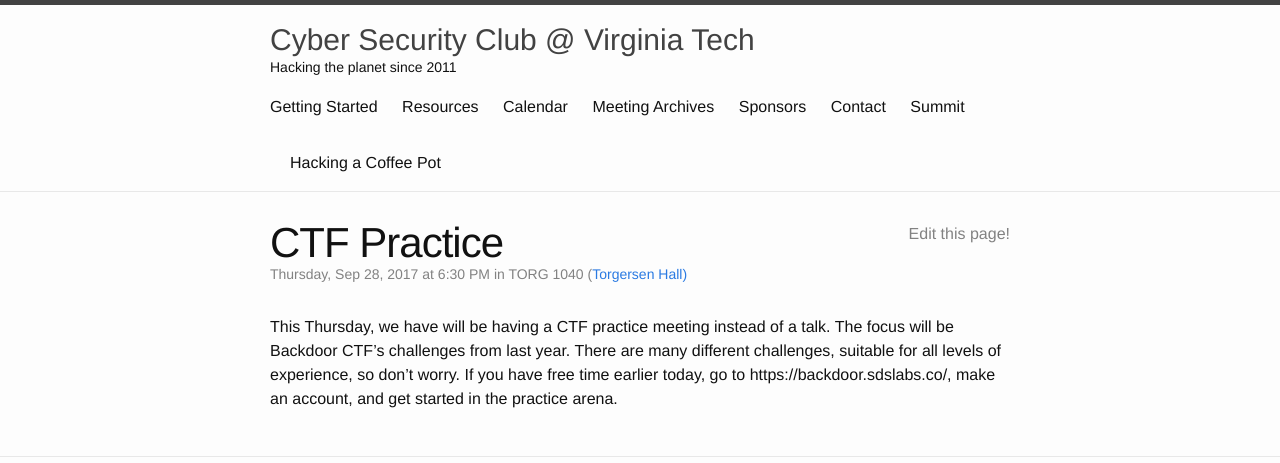
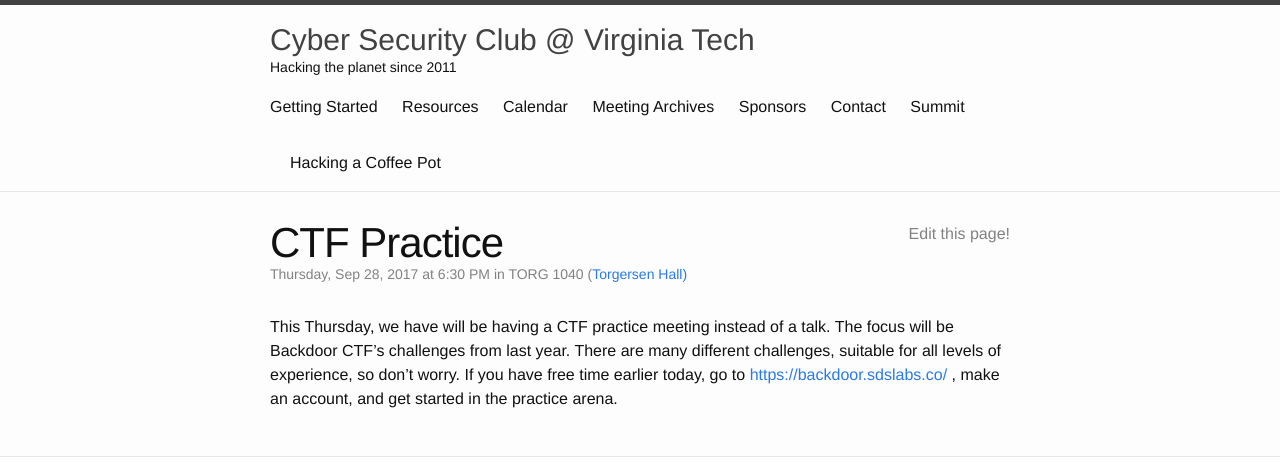
Before and after one commit to VTCSec/vtcsec.org, a Jekyll site: the page built from _meetings/2017-09-28-CTF-pratice-.md, in a window 1280 px wide, cut to the strip 0-463 px from the top of the page. Built offline with Jekyll 4.4.1, drawn with Linux system fonts in a browser that asks for light colours; some of the changed lines change nothing that is shown.

Commit message:
Fixing Link

```diff
--- a/_meetings/2017-09-28-CTF-pratice-.md
+++ b/_meetings/2017-09-28-CTF-pratice-.md
@@ -5,4 +5,5 @@
 date: 2017-09-28 18:30:00
 ---
 
-This Thursday, we have will be having a CTF practice meeting instead of a talk. The focus will be Backdoor CTF's challenges from last year. There are many different challenges, suitable for all levels of experience, so don't worry. If you have free time earlier today, go to https://backdoor.sdslabs.co/, make an account, and get started in the practice arena.
+This Thursday, we have will be having a CTF practice meeting instead of a talk. The focus will be Backdoor CTF's challenges from last year. There are many different challenges, suitable for all levels of experience, so don't worry. If you have free time earlier today, go to  <a href="https://backdoor.sdslabs.co/" target="_blank">https://backdoor.sdslabs.co/</a>
+, make an account, and get started in the practice arena.
```
